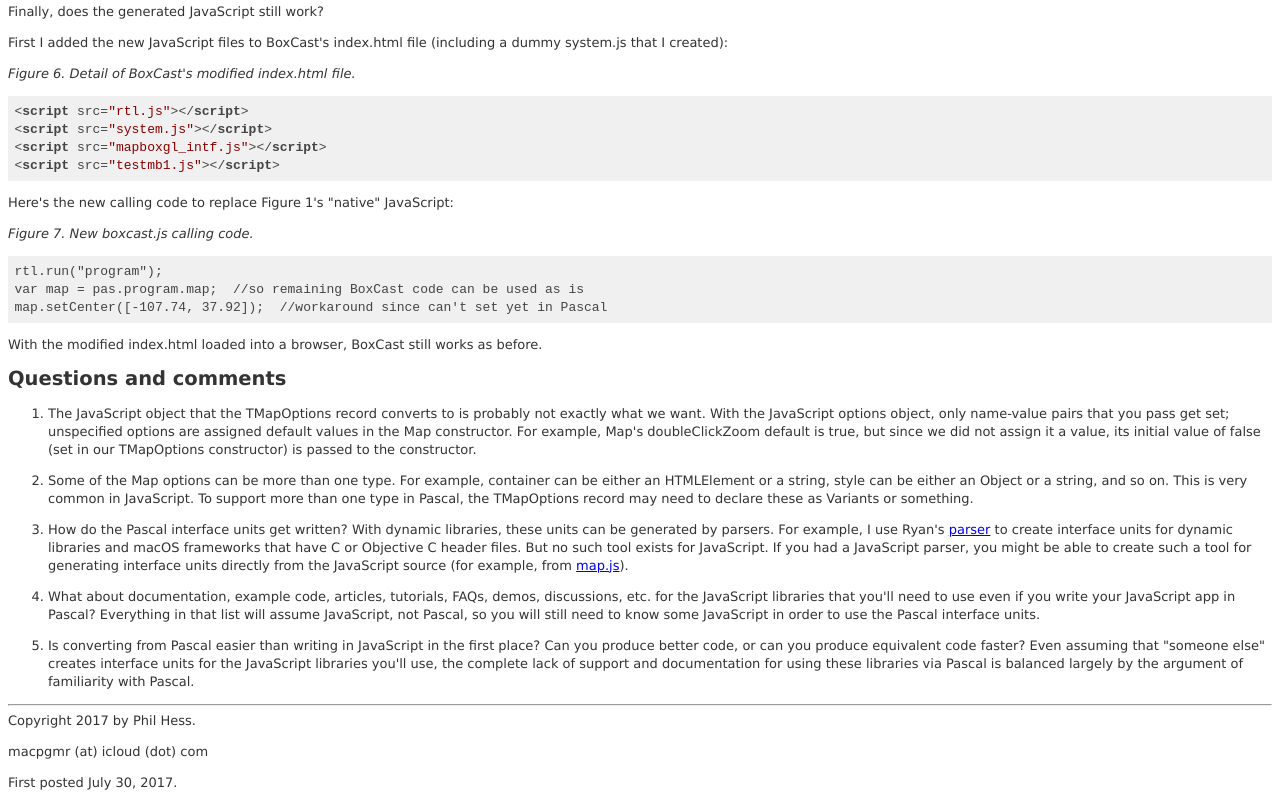
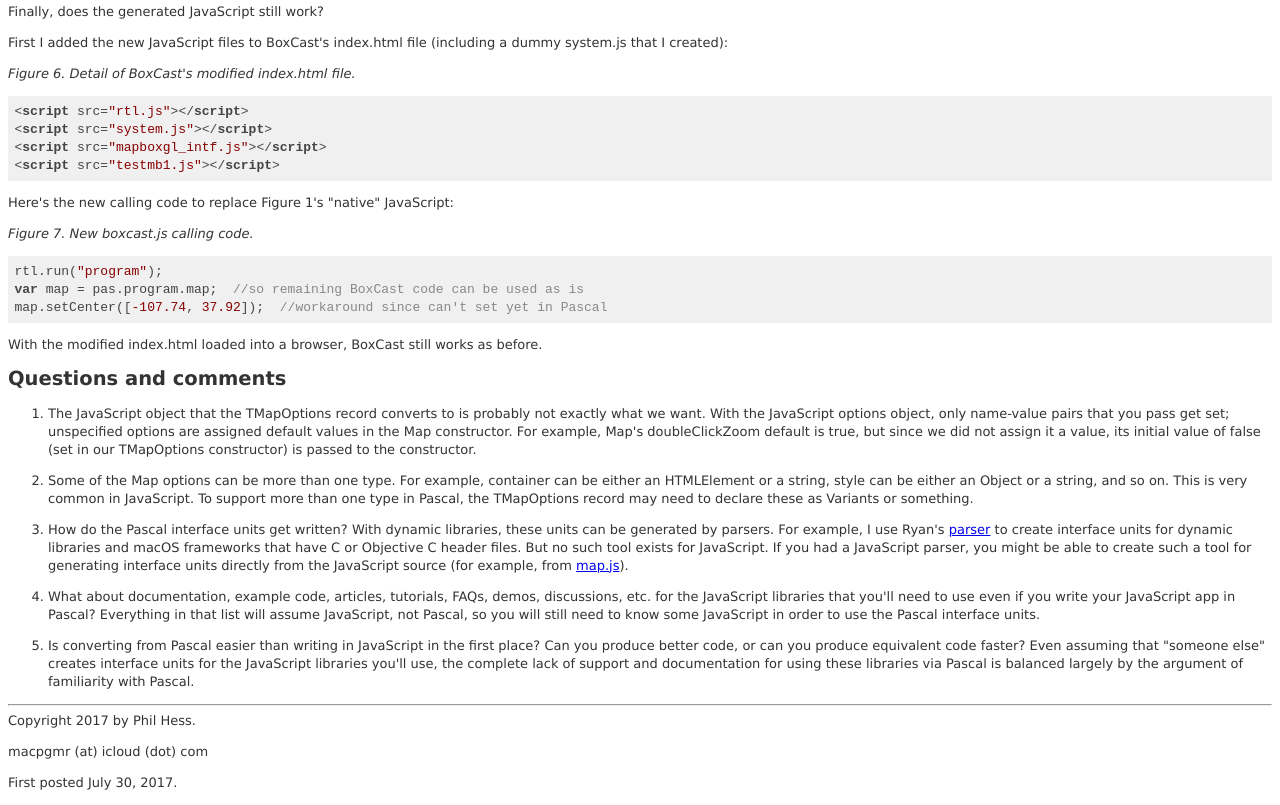
Before and after one commit to macpgmr/macpgmr.github.io, a plain HTML site: page MacXPlatform/PascalToJavaScript_AReport.html in a window 1280 px wide. Shown: the part 2361-3166 px from the top of the page. Drawn offline with Linux system fonts and the light colour scheme.

Commit message:
Fixed format of Figure 7 in PascalToJavaScript.html

```diff
--- a/MacXPlatform/PascalToJavaScript_AReport.html
+++ b/MacXPlatform/PascalToJavaScript_AReport.html
@@ -187,7 +187,7 @@ dummy system.js that I created):<P>
 Here's the new calling code to replace Figure 1's "native" JavaScript:<P>
 
 <I>Figure 7. New boxcast.js calling code.</I>
-<pre><code class="xml">rtl.run("program");
+<pre><code class="javascript">rtl.run("program");
 var map = pas.program.map;  //so remaining BoxCast code can be used as is
 map.setCenter([-107.74, 37.92]);  //workaround since can't set yet in Pascal</code></pre>
 
```
